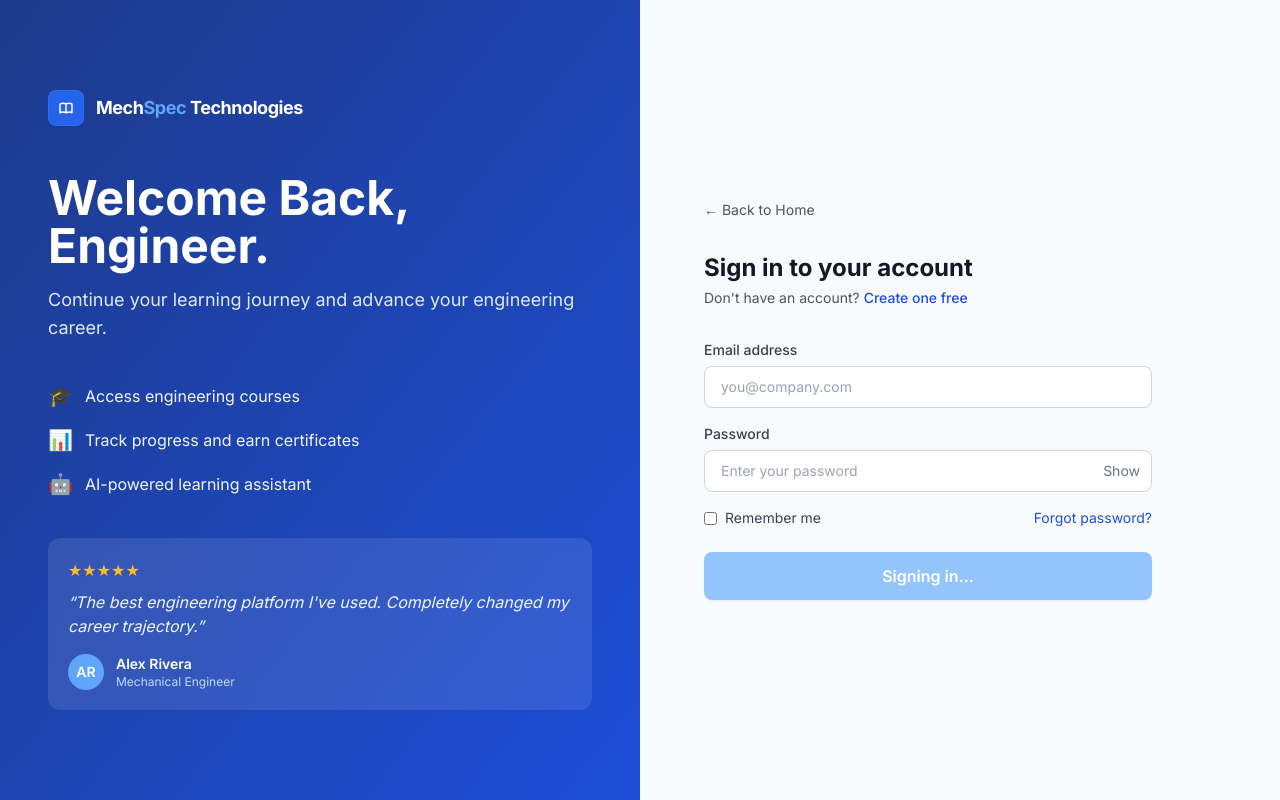
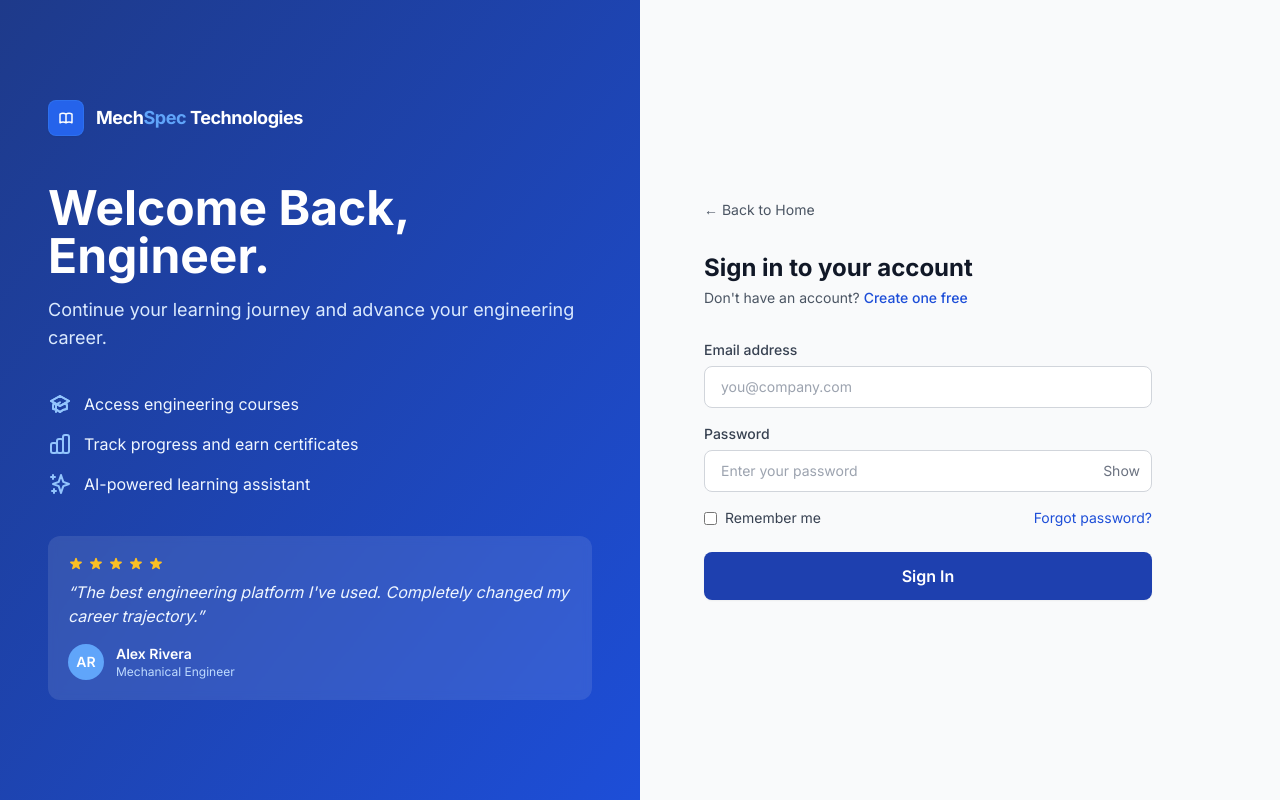
Before and after one commit to Daniel-Dadzie/secure-lms-mvp, a Next.js app in the folder client/: page /login in a window 1280 px wide. Built offline with nearby package versions, Linux system fonts and the light colour scheme; no server answers.

Commit message:
feat: update login and registration pages with improved UI components and loading states

```diff
--- a/client/src/app/(auth)/login/page.tsx
+++ b/client/src/app/(auth)/login/page.tsx
@@ -1,4 +1,4 @@
-// src/app/login/page.tsx
+// src/app/(auth)/login/page.tsx
 "use client";
 
 import { useState } from "react";
@@ -7,16 +7,33 @@ import { useRouter } from "next/navigation";
 import { useAuthStore } from "@/store/auth.store";
 import { getDashboardPath } from "@/lib/redirects";
 
-// ----------------------------------------------------------------------------
-// Testimonial/feature content — kept as local, swappable config rather than
-// hardcoded JSX. The testimonial (name/company/quote) is placeholder content
-// pending real user testimonials; swapping or removing it later is a one-line
-// change here, not a page rewrite.
-// ----------------------------------------------------------------------------
 const FEATURES = [
-  { emoji: "🎓", text: "Access engineering courses" },
-  { emoji: "📊", text: "Track progress and earn certificates" },
-  { emoji: "🤖", text: "AI-powered learning assistant" },
+  {
+    icon: (
+      <svg className="w-6 h-6" fill="none" stroke="currentColor" viewBox="0 0 24 24" xmlns="http://www.w3.org/2000/svg">
+        <path d="M12 14l9-5-9-5-9 5 9 5z" strokeWidth={2} strokeLinecap="round" strokeLinejoin="round" />
+        <path d="M12 14l6.16-3.422a12.083 12.083 0 01.665 6.479A11.952 11.952 0 0012 20.055a11.952 11.952 0 00-6.824-2.998 12.078 12.078 0 01.665-6.479L12 14z" strokeWidth={2} strokeLinecap="round" strokeLinejoin="round" />
+        <path d="M12 14l9-5-9-5-9 5 9 5zm0 0l6.16-3.422a12.083 12.083 0 01.665 6.479A11.952 11.952 0 0012 20.055a11.952 11.952 0 00-6.824-2.998 12.078 12.078 0 01.665-6.479L12 14zm-4 6v-7.5l4-2.222" strokeWidth={2} strokeLinecap="round" strokeLinejoin="round" />
+      </svg>
+    ),
+    text: "Access engineering courses",
+  },
+  {
+    icon: (
+      <svg className="w-6 h-6" fill="none" stroke="currentColor" viewBox="0 0 24 24" xmlns="http://www.w3.org/2000/svg">
+        <path strokeLinecap="round" strokeLinejoin="round" strokeWidth={2} d="M9 19v-6a2 2 0 00-2-2H5a2 2 0 00-2 2v6a2 2 0 002 2h2a2 2 0 002-2zm0 0V9a2 2 0 012-2h2a2 2 0 012 2v10m-6 0a2 2 0 002 2h2a2 2 0 002-2m0 0V5a2 2 0 012-2h2a2 2 0 012 2v14a2 2 0 01-2 2h-2a2 2 0 01-2-2z" />
+      </svg>
+    ),
+    text: "Track progress and earn certificates",
+  },
+  {
+    icon: (
+      <svg className="w-6 h-6" fill="none" stroke="currentColor" viewBox="0 0 24 24" xmlns="http://www.w3.org/2000/svg">
+        <path strokeLinecap="round" strokeLinejoin="round" strokeWidth={2} d="M5 3v4M3 5h4M6 17v4m-2-2h4m5-16l2.286 6.857L21 12l-5.714 2.143L13 21l-2.286-6.857L5 12l5.714-2.143L13 3z" />
+      </svg>
+    ),
+    text: "AI-powered learning assistant",
+  },
 ];
 
 const TESTIMONIAL = {
@@ -29,7 +46,6 @@ const TESTIMONIAL = {
 export default function LoginPage() {
   const router = useRouter();
   const login = useAuthStore((state) => state.login);
-  const isLoading = useAuthStore((state) => state.isLoading);
 
   const [email, setEmail] = useState("");
   const [password, setPassword] = useState("");
@@ -37,9 +53,12 @@ export default function LoginPage() {
   const [rememberMe, setRememberMe] = useState(false);
   const [error, setError] = useState<string | null>(null);
 
+  const [isSubmitting, setIsSubmitting] = useState(false);
+
   async function handleSubmit(e: React.FormEvent) {
     e.preventDefault();
     setError(null);
+    setIsSubmitting(true);
 
     try {
       await login({ email, password });
@@ -48,21 +67,19 @@ export default function LoginPage() {
         router.push(getDashboardPath(user.role));
       }
     } catch (err: any) {
-      // Backend returns a generic message for both wrong email and wrong
-      // password (user-enumeration prevention) — surfaced as-is, not
-      // reinterpreted, so we don't accidentally leak more detail client-side
-      // than the API deliberately withholds.
       const message =
         err?.response?.data?.message || "Something went wrong. Please try again.";
       setError(message);
+    } finally {
+      setIsSubmitting(false);
     }
   }
 
   return (
     <div className="min-h-screen flex flex-col md:flex-row">
-      {/* Left panel — branding, features, testimonial */}
+      {/* Left panel */}
       <div className="md:w-1/2 bg-gradient-to-br from-blue-900 to-blue-700 text-white p-8 md:p-12 flex flex-col justify-center relative overflow-hidden">
-        {/* Brand Header with Standardized Vector SVG Icon & Color-Split Text */}
+
         <div className="flex items-center gap-3 mb-12">
           <div className="w-9 h-9 rounded-lg bg-blue-600 flex items-center justify-center text-white shadow-sm shrink-0 border border-blue-500/40">
             <svg
@@ -72,12 +89,7 @@ export default function LoginPage() {
               viewBox="0 0 24 24"
               xmlns="http://www.w3.org/2000/svg"
             >
-              <path
-                strokeLinecap="round"
-                strokeLinejoin="round"
-                strokeWidth={2.2}
-                d="M12 6.253v13m0-13C10.832 5.477 9.246 5 7.5 5S4.168 5.477 3 6.253v13C4.168 18.477 5.754 18 7.5 18s3.332.477 4.5 1.253m0-13C13.168 5.477 14.754 5 16.5 5c1.747 0 3.332.477 4.5 1.253v13C19.832 18.477 18.247 18 16.5 18c-1.746 0-3.332.477-4.5 1.253"
-              />
+              <path strokeLinecap="round" strokeLinejoin="round" strokeWidth={2.2} d="M12 6.253v13m0-13C10.832 5.477 9.246 5 7.5 5S4.168 5.477 3 6.253v13C4.168 18.477 5.754 18 7.5 18s3.332.477 4.5 1.253m0-13C13.168 5.477 14.754 5 16.5 5c1.747 0 3.332.477 4.5 1.253v13C19.832 18.477 18.247 18 16.5 18c-1.746 0-3.332.477-4.5 1.253" />
             </svg>
           </div>
           <span className="text-lg font-bold tracking-tight text-white">
@@ -95,25 +107,26 @@ export default function LoginPage() {
         </p>
 
         <ul className="space-y-4 mb-10">
-          {FEATURES.map((feature) => (
-            <li key={feature.text} className="flex items-center gap-3 text-blue-50">
-              <span className="text-xl">{feature.emoji}</span>
+          {FEATURES.map((feature, idx) => (
+            <li key={idx} className="flex items-center gap-3 text-blue-50">
+              <span className="text-blue-300">{feature.icon}</span>
               <span>{feature.text}</span>
             </li>
           ))}
         </ul>
 
         <div className="bg-white/10 rounded-xl p-5 backdrop-blur-sm">
-          <div className="text-amber-400 mb-2" aria-hidden="true">
-            {"★".repeat(TESTIMONIAL.rating)}
+          <div className="flex gap-1 text-amber-400 mb-2" aria-hidden="true">
+            {Array.from({ length: TESTIMONIAL.rating }).map((_, i) => (
+              <svg key={i} className="w-4 h-4" fill="currentColor" viewBox="0 0 20 20" xmlns="http://www.w3.org/2000/svg">
+                <path d="M9.049 2.927c.3-.921 1.603-.921 1.902 0l1.07 3.292a1 1 0 00.95.69h3.462c.969 0 1.371 1.24.588 1.81l-2.8 2.034a1 1 0 00-.364 1.118l1.07 3.292c.3.921-.755 1.688-1.54 1.118l-2.8-2.034a1 1 0 00-1.175 0l-2.8 2.034c-.784.57-1.838-.197-1.539-1.118l1.07-3.292a1 1 0 00-.364-1.118L2.98 8.72c-.783-.57-.38-1.81.588-1.81h3.461a1 1 0 00.951-.69l1.07-3.292z" />
+              </svg>
+            ))}
           </div>
           <p className="italic text-blue-50 mb-4">&ldquo;{TESTIMONIAL.quote}&rdquo;</p>
           <div className="flex items-center gap-3">
             <div className="w-9 h-9 rounded-full bg-blue-400 flex items-center justify-center text-sm font-semibold">
-              {TESTIMONIAL.name
-                .split(" ")
-                .map((n) => n[0])
-                .join("")}
+              {TESTIMONIAL.name.split(" ").map((n) => n[0]).join("")}
             </div>
             <div>
               <p className="font-semibold text-sm">{TESTIMONIAL.name}</p>
@@ -125,10 +138,7 @@ export default function LoginPage() {
 
       {/* Right panel — login form */}
       <div className="md:w-1/2 flex flex-col justify-center px-6 py-12 md:px-16 bg-gray-50">
-        <Link
-          href="/"
-          className="text-sm text-gray-600 hover:text-gray-900 mb-8 inline-flex items-center gap-1 w-fit"
-        >
+        <Link href="/" className="text-sm text-gray-600 hover:text-gray-900 mb-8 inline-flex items-center gap-1 w-fit">
           ← Back to Home
         </Link>
 
@@ -142,10 +152,7 @@ export default function LoginPage() {
 
         <form onSubmit={handleSubmit} className="max-w-md w-full" noValidate>
           {error && (
-            <div
-              role="alert"
-              className="mb-4 rounded-lg bg-red-50 border border-red-200 text-red-700 text-sm px-4 py-3"
-            >
+            <div role="alert" className="mb-4 rounded-lg bg-red-50 border border-red-200 text-red-700 text-sm px-4 py-3">
               {error}
             </div>
           )}
@@ -209,10 +216,10 @@ export default function LoginPage() {
 
           <button
             type="submit"
-            disabled={isLoading}
+            disabled={isSubmitting}
             className="w-full bg-blue-800 hover:bg-blue-900 disabled:bg-blue-300 disabled:cursor-not-allowed text-white font-semibold py-3 rounded-lg transition-colors shadow-sm"
           >
-            {isLoading ? "Signing in..." : "Sign In"}
+            {isSubmitting ? "Signing in..." : "Sign In"}
           </button>
         </form>
       </div>
--- a/client/src/app/(auth)/register/page.tsx
+++ b/client/src/app/(auth)/register/page.tsx
@@ -1,11 +1,10 @@
-// src/app/register/page.tsx
+// src/app/(auth)/register/page.tsx
 "use client";
 
 import { useState } from "react";
 import Link from "next/link";
 import { useRouter } from "next/navigation";
 import { useAuthStore } from "@/store/auth.store";
-import { getDashboardPath } from "@/lib/redirects";
 
 const FEATURES = [
   "Free access to starter courses",
@@ -18,8 +17,10 @@ type RoleChoice = "STUDENT" | "INSTRUCTOR";
 
 export default function RegisterPage() {
   const router = useRouter();
+
+  // Bring in both register and logout from the store
   const register = useAuthStore((state) => state.register);
-  const isLoading = useAuthStore((state) => state.isLoading);
+  const logout = useAuthStore((state) => state.logout);
 
   const [fullName, setFullName] = useState("");
   const [email, setEmail] = useState("");
@@ -30,6 +31,8 @@ export default function RegisterPage() {
   const [error, setError] = useState<string | null>(null);
   const [fieldErrors, setFieldErrors] = useState<Record<string, string>>({});
 
+  const [isSubmitting, setIsSubmitting] = useState(false);
+
   function validate(): boolean {
     const errors: Record<string, string> = {};
 
@@ -39,9 +42,6 @@ export default function RegisterPage() {
     if (password.length < 8) {
       errors.password = "Password must be at least 8 characters";
     }
-    // Client-side only — confirmPassword is never sent to the backend,
-    // it has no meaning there. This check exists purely to catch typos
-    // before submitting.
     if (password !== confirmPassword) {
       errors.confirmPassword = "Passwords do not match";
     }
@@ -59,19 +59,22 @@ export default function RegisterPage() {
 
     if (!validate()) return;
 
+    setIsSubmitting(true);
+
     try {
       await register({ email, password, fullName, role });
-      const user = useAuthStore.getState().user;
-      if (user) {
-        router.push(getDashboardPath(user.role));
-      }
+
+      // Safety clear: Ensure no session is active before redirecting
+      logout();
+
+      // Redirect straight to the login page
+      router.push("/login");
+
     } catch (err: any) {
-      // Backend returns a generic 409 for duplicate emails deliberately
-      // (never confirms whether an email is already registered) — shown
-      // as-is, not reinterpreted into something more specific.
       const message =
         err?.response?.data?.message || "Something went wrong. Please try again.";
       setError(message);
+      setIsSubmitting(false); // Only stop loading if there is an error, otherwise let it spin while redirecting
     }
   }
 
@@ -79,7 +82,7 @@ export default function RegisterPage() {
     <div className="min-h-screen flex flex-col md:flex-row">
       {/* Left panel */}
       <div className="md:w-1/2 bg-gradient-to-br from-blue-900 to-blue-700 text-white p-8 md:p-12 flex flex-col justify-center">
-        {/* Brand Header with Standardized Vector SVG Icon & Color-Split Text */}
+
         <div className="flex items-center gap-3 mb-12">
           <div className="w-9 h-9 rounded-lg bg-blue-600 flex items-center justify-center text-white shadow-sm shrink-0 border border-blue-500/40">
             <svg
@@ -89,12 +92,7 @@ export default function RegisterPage() {
               viewBox="0 0 24 24"
               xmlns="http://www.w3.org/2000/svg"
             >
-              <path
-                strokeLinecap="round"
-                strokeLinejoin="round"
-                strokeWidth={2.2}
-                d="M12 6.253v13m0-13C10.832 5.477 9.246 5 7.5 5S4.168 5.477 3 6.253v13C4.168 18.477 5.754 18 7.5 18s3.332.477 4.5 1.253m0-13C13.168 5.477 14.754 5 16.5 5c1.747 0 3.332.477 4.5 1.253v13C19.832 18.477 18.247 18 16.5 18c-1.746 0-3.332.477-4.5 1.253"
-              />
+              <path strokeLinecap="round" strokeLinejoin="round" strokeWidth={2.2} d="M12 6.253v13m0-13C10.832 5.477 9.246 5 7.5 5S4.168 5.477 3 6.253v13C4.168 18.477 5.754 18 7.5 18s3.332.477 4.5 1.253m0-13C13.168 5.477 14.754 5 16.5 5c1.747 0 3.332.477 4.5 1.253v13C19.832 18.477 18.247 18 16.5 18c-1.746 0-3.332.477-4.5 1.253" />
             </svg>
           </div>
           <span className="text-lg font-bold tracking-tight text-white">
@@ -108,15 +106,16 @@ export default function RegisterPage() {
           Journey Today
         </h1>
         <p className="text-blue-100 text-lg mb-10">
-          Create your free account and get instant access to our engineering
-          courses.
+          Create your free account and get instant access to our engineering courses.
         </p>
 
         <ul className="space-y-3">
           {FEATURES.map((feature) => (
             <li key={feature} className="flex items-center gap-3 text-blue-50">
-              <span className="w-5 h-5 rounded-full bg-green-500 flex items-center justify-center text-xs shrink-0">
-                ✓
+              <span className="w-5 h-5 rounded-full bg-green-500 flex items-center justify-center shrink-0">
+                <svg className="w-3 h-3 text-white" fill="none" stroke="currentColor" viewBox="0 0 24 24" xmlns="http://www.w3.org/2000/svg">
+                  <path strokeLinecap="round" strokeLinejoin="round" strokeWidth={3} d="M5 13l4 4L19 7" />
+                </svg>
               </span>
               <span>{feature}</span>
             </li>
@@ -126,10 +125,7 @@ export default function RegisterPage() {
 
       {/* Right panel */}
       <div className="md:w-1/2 flex flex-col justify-center px-6 py-12 md:px-16 bg-gray-50">
-        <Link
-          href="/"
-          className="text-sm text-gray-600 hover:text-gray-900 mb-8 inline-flex items-center gap-1 w-fit"
-        >
+        <Link href="/" className="text-sm text-gray-600 hover:text-gray-900 mb-8 inline-flex items-center gap-1 w-fit">
           ← Back to Home
         </Link>
 
@@ -143,10 +139,7 @@ export default function RegisterPage() {
 
         <form onSubmit={handleSubmit} className="max-w-md w-full" noValidate>
           {error && (
-            <div
-              role="alert"
-              className="mb-4 rounded-lg bg-red-50 border border-red-200 text-red-700 text-sm px-4 py-3"
-            >
+            <div role="alert" className="mb-4 rounded-lg bg-red-50 border border-red-200 text-red-700 text-sm px-4 py-3">
               {error}
             </div>
           )}
@@ -206,10 +199,7 @@ export default function RegisterPage() {
           </div>
 
           <div className="mb-4">
-            <label
-              htmlFor="confirmPassword"
-              className="block text-sm font-medium text-gray-700 mb-1.5"
-            >
+            <label htmlFor="confirmPassword" className="block text-sm font-medium text-gray-700 mb-1.5">
               Confirm Password
             </label>
             <input
@@ -239,7 +229,13 @@ export default function RegisterPage() {
                     : "border-gray-300 hover:border-gray-400"
                 }`}
               >
-                <div className="text-xl mb-1">🎓</div>
+                <div className="mb-2">
+                  <svg className={`w-6 h-6 ${role === "STUDENT" ? "text-blue-600" : "text-gray-500"}`} fill="none" stroke="currentColor" viewBox="0 0 24 24" xmlns="http://www.w3.org/2000/svg">
+                    <path strokeLinecap="round" strokeLinejoin="round" strokeWidth={2} d="M12 14l9-5-9-5-9 5 9 5z" />
+                    <path strokeLinecap="round" strokeLinejoin="round" strokeWidth={2} d="M12 14l6.16-3.422a12.083 12.083 0 01.665 6.479A11.952 11.952 0 0012 20.055a11.952 11.952 0 00-6.824-2.998 12.078 12.078 0 01.665-6.479L12 14z" />
+                    <path strokeLinecap="round" strokeLinejoin="round" strokeWidth={2} d="M12 14l9-5-9-5-9 5 9 5zm0 0l6.16-3.422a12.083 12.083 0 01.665 6.479A11.952 11.952 0 0012 20.055a11.952 11.952 0 00-6.824-2.998 12.078 12.078 0 01.665-6.479L12 14zm-4 6v-7.5l4-2.222" />
+                  </svg>
+                </div>
                 <div className="font-semibold text-sm text-gray-900">Student</div>
                 <div className="text-xs text-gray-500">Learn and grow</div>
               </button>
@@ -252,7 +248,11 @@ export default function RegisterPage() {
                     : "border-gray-300 hover:border-gray-400"
                 }`}
               >
-                <div className="text-xl mb-1">👨‍🏫</div>
+                <div className="mb-2">
+                  <svg className={`w-6 h-6 ${role === "INSTRUCTOR" ? "text-blue-600" : "text-gray-500"}`} fill="none" stroke="currentColor" viewBox="0 0 24 24" xmlns="http://www.w3.org/2000/svg">
+                    <path strokeLinecap="round" strokeLinejoin="round" strokeWidth={2} d="M17 20h5v-2a3 3 0 00-5.356-1.857M17 20H7m10 0v-2c0-.656-.126-1.283-.356-1.857M7 20H2v-2a3 3 0 015.356-1.857M7 20v-2c0-.656.126-1.283.356-1.857m0 0a5.002 5.002 0 019.288 0M15 7a3 3 0 11-6 0 3 3 0 016 0zm6 3a2 2 0 11-4 0 2 2 0 014 0zM7 10a2 2 0 11-4 0 2 2 0 014 0z" />
+                  </svg>
+                </div>
                 <div className="font-semibold text-sm text-gray-900">Instructor</div>
                 <div className="text-xs text-gray-500">Teach and earn</div>
               </button>
@@ -285,10 +285,10 @@ export default function RegisterPage() {
 
           <button
             type="submit"
-            disabled={isLoading}
+            disabled={isSubmitting}
             className="w-full mt-4 bg-blue-800 hover:bg-blue-900 disabled:bg-blue-300 disabled:cursor-not-allowed text-white font-semibold py-3 rounded-lg transition-colors shadow-sm"
           >
-            {isLoading ? "Creating account..." : "Create Account"}
+            {isSubmitting ? "Creating account..." : "Create Account"}
           </button>
         </form>
       </div>
--- a/client/src/app/page.tsx
+++ b/client/src/app/page.tsx
@@ -456,7 +456,7 @@ export default function HomePage() {
           </p>
           <div className="mt-8 flex justify-center gap-4">
             <Link
-              href="/courses"
+              href="/register"
               className="rounded-lg bg-white px-6 py-3 text-sm font-semibold text-blue-700 shadow-sm transition hover:bg-blue-50"
             >
               Start Learning Today
```
